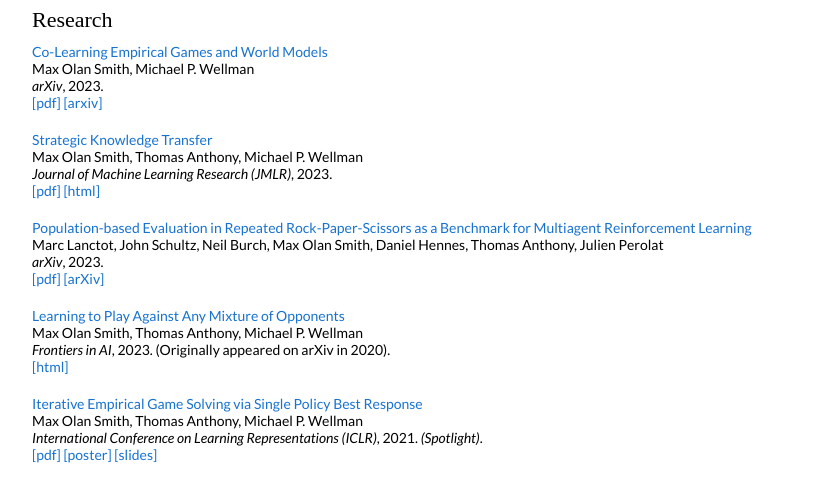
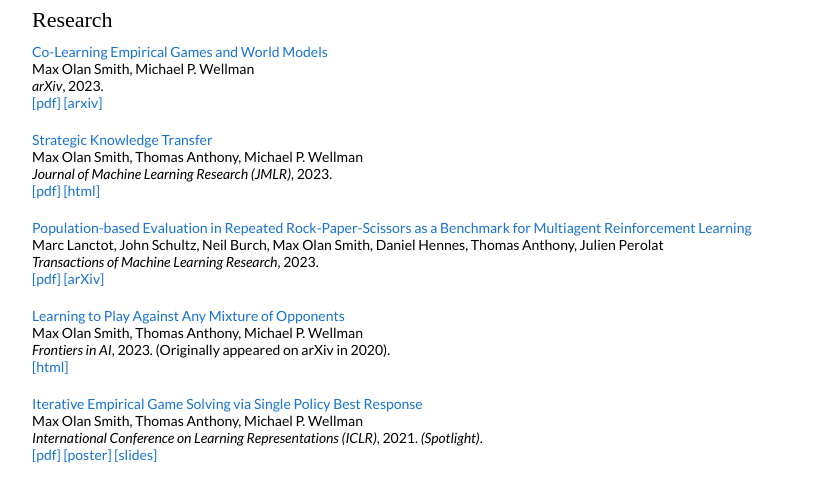
Before and after one commit to maxosmith/MaxOSmith.github.io, a plain HTML site: page index.html in a window 1280 px wide. Shown: the part 300-780 px from the top of the page, without its empty margins (218-1051 px from the left). Drawn offline with Linux system fonts and the light colour scheme.

Commit message:
TMLR'23.

```diff
--- a/index.html
+++ b/index.html
@@ -176,7 +176,7 @@
       Thomas Anthony,
       Julien Perolat
       <br>
-      <em>arXiv</em>, 2023.
+      <em>Transactions of Machine Learning Research</em>, 2023.
       <br>
       <a href="https://arxiv.org/pdf/2303.03196.pdf">[pdf]</a>
       <a href="https://arxiv.org/abs/2303.03196">[arXiv]</a>
```
